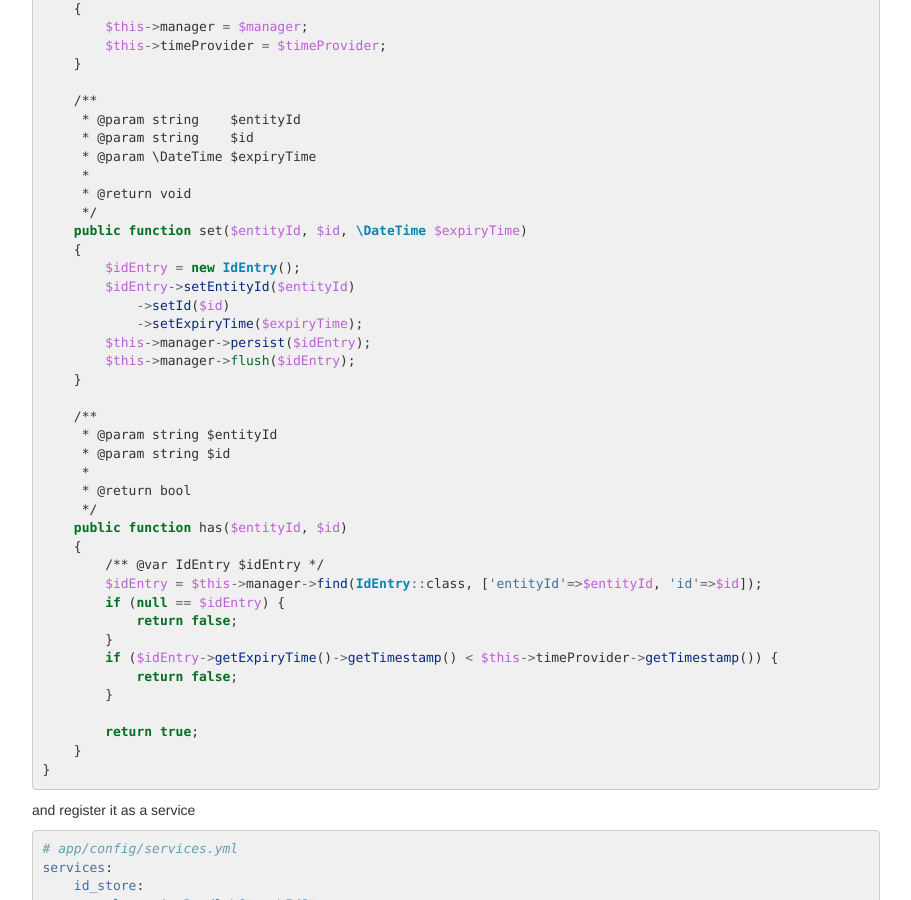
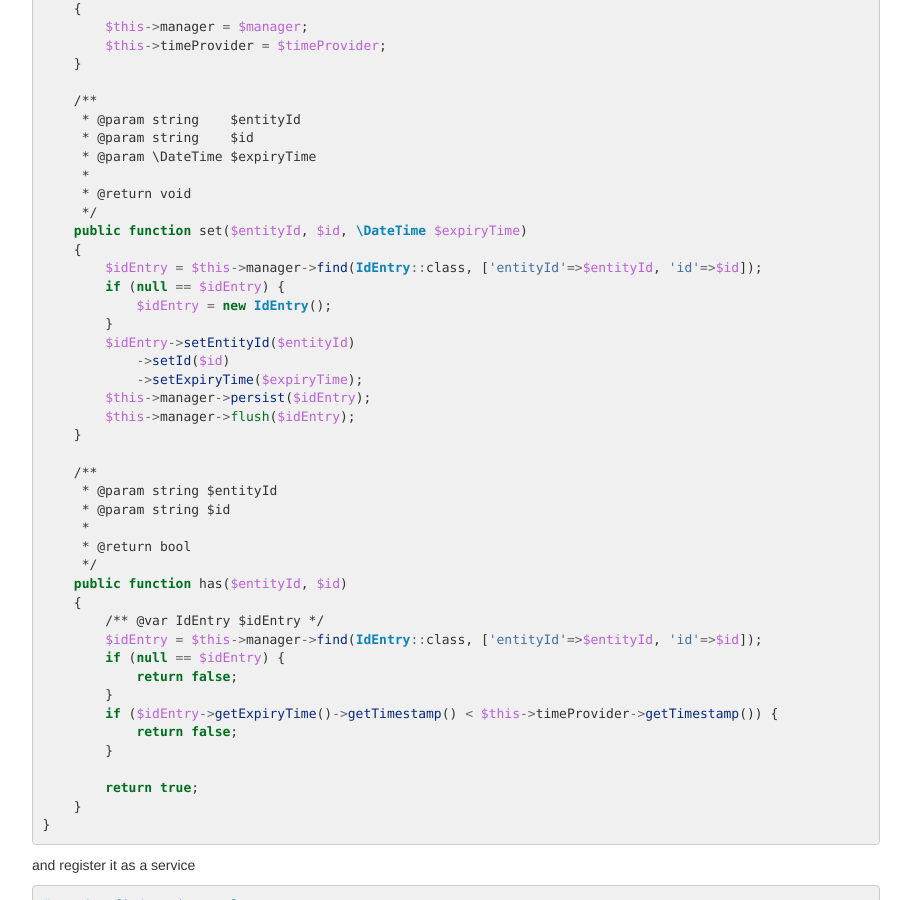
Before and after one commit to lightSAML/lightSAML.github.io, a Jekyll site: the page built from SP-Bundle/Getting-started/index.md, in a window 1280 px wide and 900 px high, scrolled down 5810 px. Shown: the whole window, without its empty margins (38-949 px from the left). Built offline with Jekyll 4.4.1, drawn with Linux system fonts in a browser that asks for light colours; nearby versions of some CDN libraries.

Commit message:
id store

```diff
--- a/SP-Bundle/Getting-started/index.md
+++ b/SP-Bundle/Getting-started/index.md
@@ -321,7 +321,10 @@ class IdStore implements IdStoreInterface
      */
     public function set($entityId, $id, \DateTime $expiryTime)
     {
-        $idEntry = new IdEntry();
+        $idEntry = $this->manager->find(IdEntry::class, ['entityId'=>$entityId, 'id'=>$id]);
+        if (null == $idEntry) {
+            $idEntry = new IdEntry();
+        }
         $idEntry->setEntityId($entityId)
             ->setId($id)
             ->setExpiryTime($expiryTime);
```
